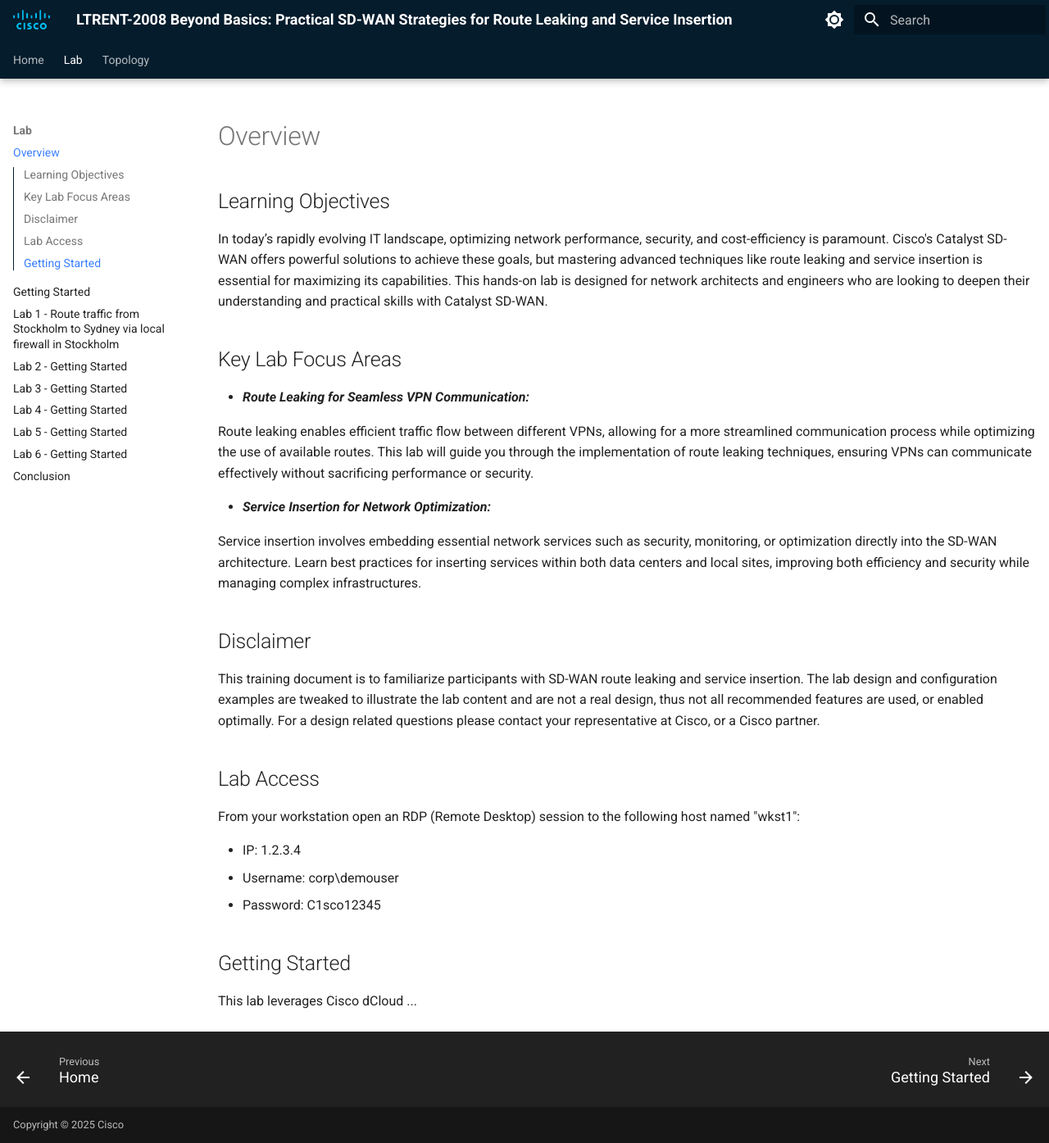
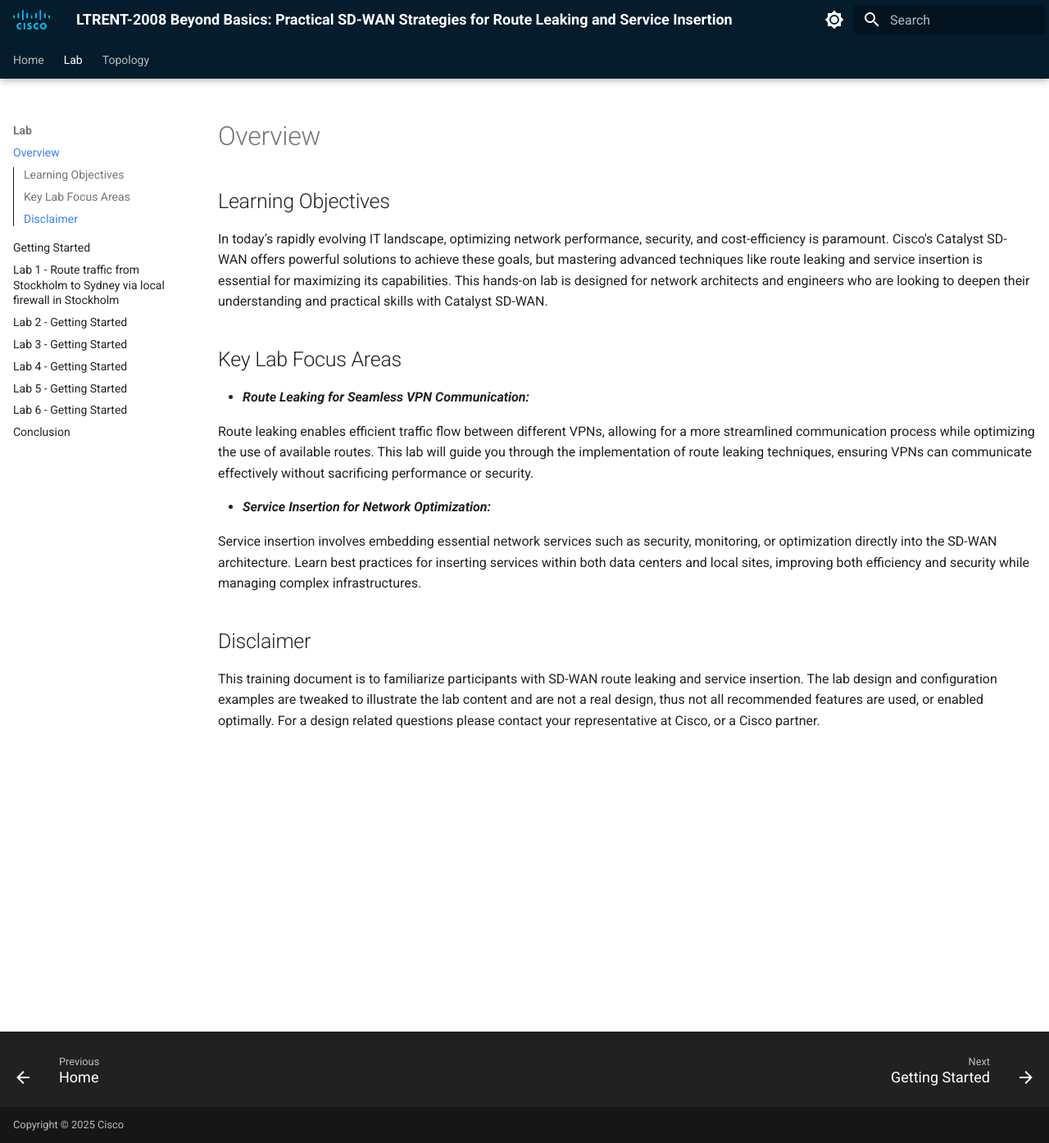
Before and after one commit to ciscodocs/ltrent-2008-clemea25, an MkDocs documentation site: the page built from docs/overview.md, in a window 1280 px wide and 1395 px high. Shown: the whole window at 82% size. Built offline with MkDocs 1.6.1 and Material for MkDocs 9.7.7, drawn with Linux system fonts in a browser that asks for light colours.

Commit message:
Lab 0 Task finalized.

```diff
--- a/docs/overview.md
+++ b/docs/overview.md
@@ -16,14 +16,3 @@ In today’s rapidly evolving IT landscape, optimizing network performance, secu
 ## Disclaimer
 
 This training document is to familiarize participants with SD-WAN route leaking and service insertion. The lab design and configuration examples are tweaked to illustrate the lab content and are not a real design, thus not all recommended features are used, or enabled optimally. For a design related questions please contact your representative at Cisco, or a Cisco partner.
-## Lab Access
-
-From your workstation open an RDP (Remote Desktop) session to the following host named "wkst1":
-
-- IP: 1.2.3.4
-- Username: corp\demouser
-- Password: C1sco12345
-
-## Getting Started
-
-This lab leverages Cisco dCloud ...
```
